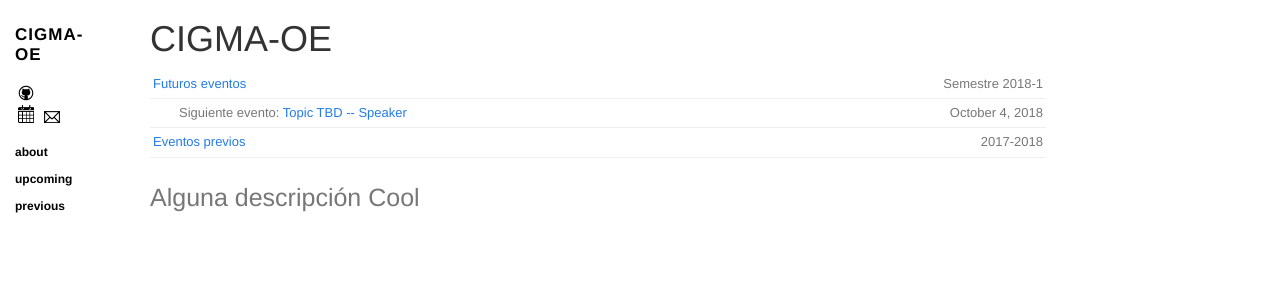
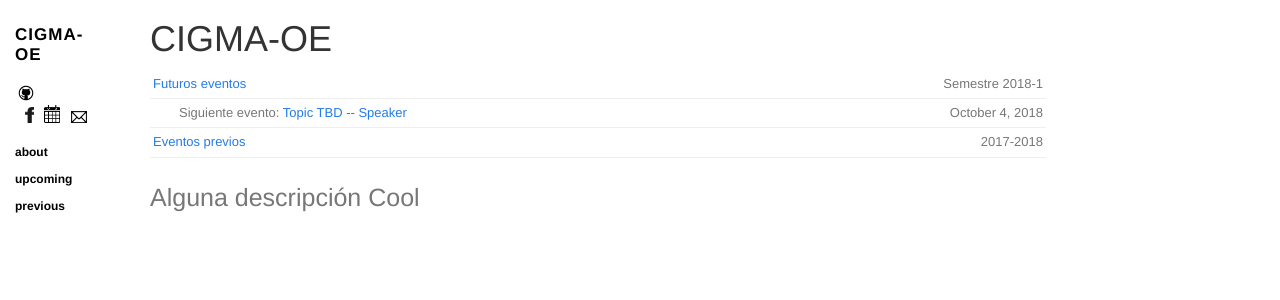
Before and after one commit to camiloll/cigma-oe.github.io, a Jekyll site: the page built from index.md, in a window 1280 px wide. Shown: the top 300 px of the page. Built offline with Jekyll 4.4.1, drawn with Linux system fonts in a browser that asks for light colours; nearby versions of some CDN libraries.

Commit message:
fix fb problem

```diff
--- a/_layouts/layout.html
+++ b/_layouts/layout.html
@@ -42,7 +42,7 @@
     <section class="meta">
       <a href="{{ site.github.owner_url }}" target="_blank"><img src="{{ site.url }}/images/github.png"/></a>
       <br>
-      {% if site.twitter %}
+      {% if site.facebook %}
       <a href="https://facebook.com/{{ site.facebook }}" target="_blank"><img src="{{ site.url }}/images/fb.png"></a>
       {% endif %}
 
```
